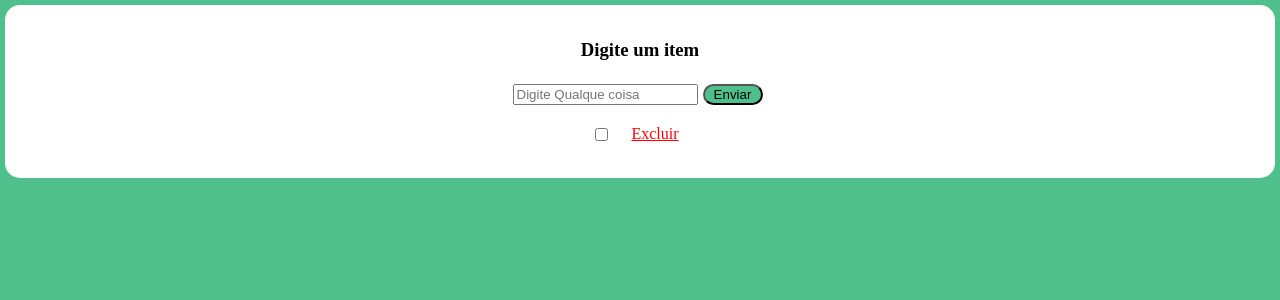
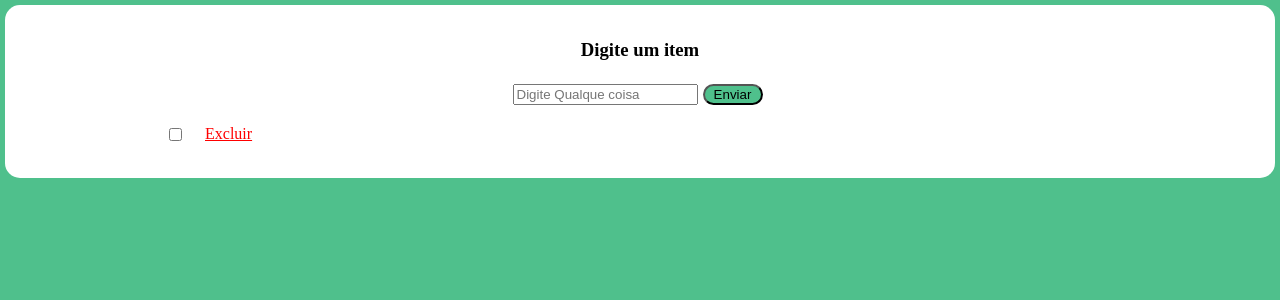
Before and after one commit to Edivansanto5/to-do-list.vue.js, a Vue app: page / in a window 1280 px wide. Both pictures are taken after a click on the button "Enviar". Shown: the top 300 px of the page. Built offline with nearby package versions, Linux system fonts and the light colour scheme.

Commit message:
finalizando alinhamento da lista

```diff
--- a/src/components/toList.vue
+++ b/src/components/toList.vue
@@ -9,7 +9,7 @@
 
         <div v-for="(lista, index) in listas" :key="index" class="list">
           <form class="mr-10" >
-            <input :id="index" type="checkbox" v-model="lista.checked" @click="changeChecked(index)" />
+            <input :id="index" type="checkbox" v-model.trim="lista.checked" @click="changeChecked(index)" />
           </form>
 
           <span :class="listas[index].checked ? 'line-through mr-10' : 'mr-10'" >{{ lista.text }}</span>
@@ -43,15 +43,16 @@ export default {
         text: '',
       }
     },
-    deleta(){
-      this.listas.pop(this.lista)
-
-    },
-
     changeChecked (index) {
       this.listas[index].checked = !this.listas[index].checked
       console.log(this.listas[index].checked)
-    }
+    },
+    deleta(){
+
+      this.listas.pop(this.listas)
+      console.log('veio parar aqui');
+    },
+
 
 
   }
@@ -70,10 +71,9 @@ export default {
     padding-top: 15px;
     text-align: center;
     border-radius: 15px;
+
   }
-  .teste{
-    background: blue;
-  }
+
   button{
     border-radius: 50px;
     background: #4fc08c;
@@ -81,11 +81,7 @@ export default {
     margin: 5px;
 
   }
-  ul{
 
-    text-align: justify;
-
-  }
   li{
     padding-top: 10px;
   }
@@ -100,7 +96,8 @@ export default {
 
   .list {
     display: flex;
-    justify-content: center;
+    justify-content: justify;
+    padding-left: 160px;
     margin-top: 15px;
     margin-bottom: 15px;
   }
```
Also changed, not shown: src/main.js (line endings or trailing spaces).
